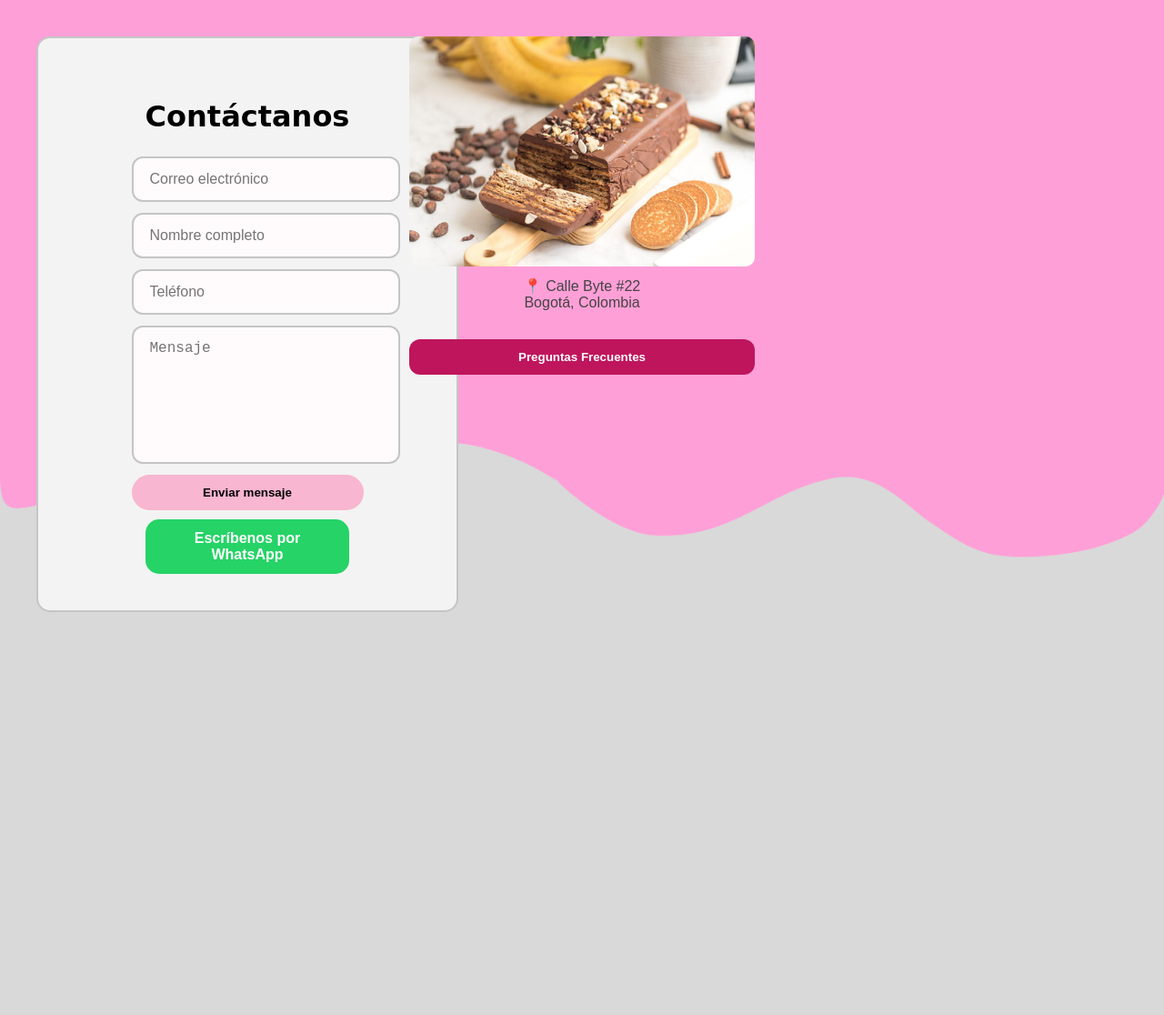
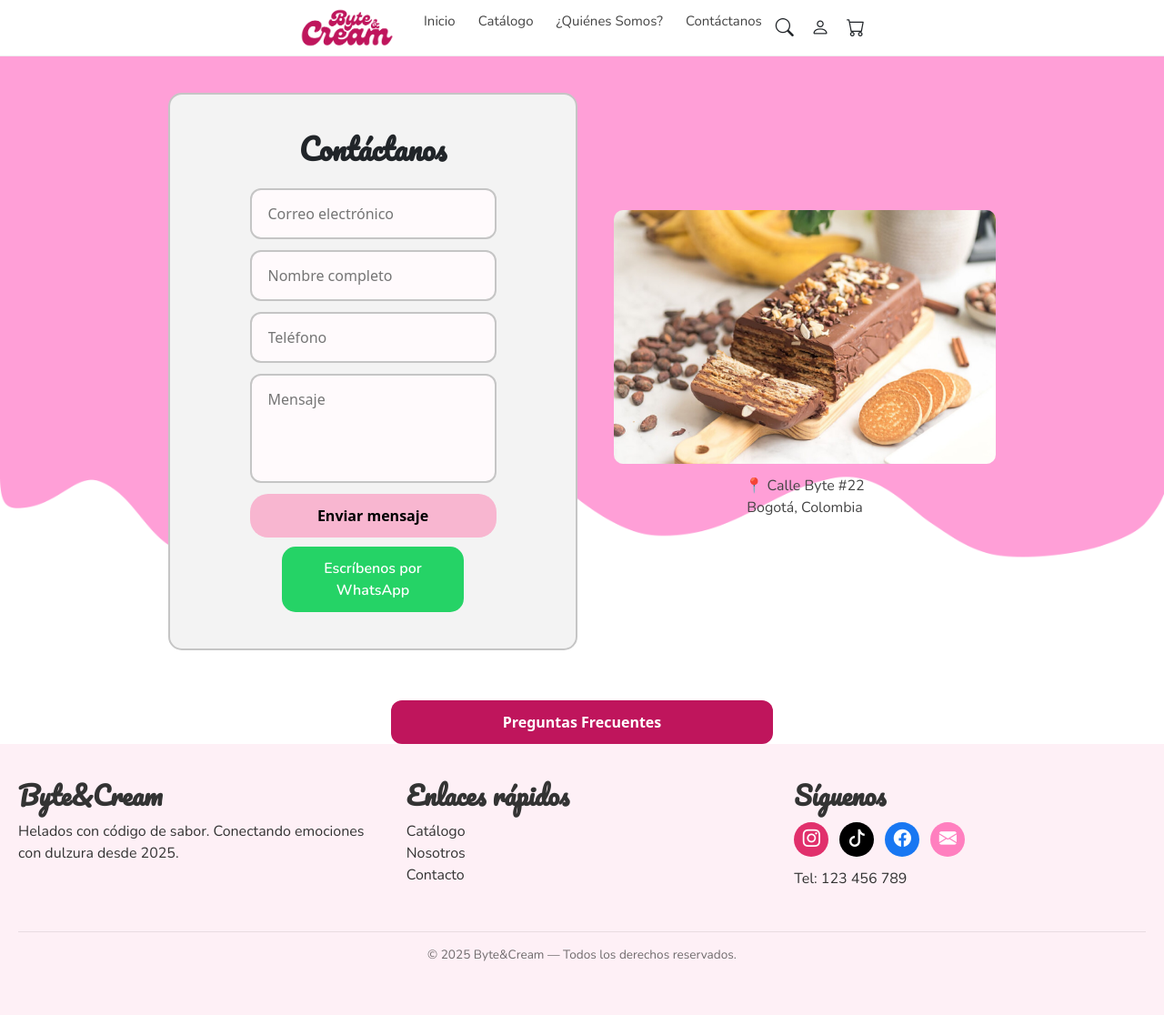
Before and after one commit to generationequipo1/LiquiDevsFrontEnd, a website: page HTML/contactanos.html in a window 1280 px wide. Shown: the whole page at 91% size. Before the commit the page ends 900 px from the top, so only its background shows below. Drawn offline with nearby package versions, Linux system fonts and the light colour scheme.

Commit message:
entrega tarea 5 proyecto

```diff
--- a/CSS/style12.css
+++ b/CSS/style12.css
@@ -176,14 +176,6 @@ amarillo #E5E56A
     background: #f09aba;
 }
 
-/* Contáctanos */
-.contacto-container {
-  display: grid;
-  grid-template-columns: 1fr 1fr 1fr;
-  gap: 30px;
-  padding: 40px;
-  align-items: flex-start;
-}
 
 /* formulario */
 .contacto-form h2 {
@@ -273,18 +265,25 @@ amarillo #E5E56A
     background-color: #a3134f;
 }
 
-.oculto {
-    display: none;
+.FAQs{
+    display: flex;
+    align-items: center;
+    flex-flow: column;
 }
-
 /* Contenedor de preguntas frecuentes*/
 .faq-box {
+    display: none;
     margin-top: 25px;
     background: #ffffff;
     padding: 20px;
     border-radius: 12px;
     box-shadow: 0 0 10px #00000022;
+    width: 90%;
 }
+.faq-box.active {
+    display: block;
+}
+
 
 /* Preguntas */
 .faq-item {
--- a/HTML/contactanos.html
+++ b/HTML/contactanos.html
@@ -2,161 +2,49 @@
 <html lang="en">
 <head>
     <meta charset="UTF-8">
-    <meta name="viewport" content="width=device-width, initial-scale=1.0">
+    <meta name="viewport" content="width=device-width, initial-scale=1">
     <title>Contáctanos</title>
 
     <!-- Rutas corregidas -->
     <link rel="stylesheet" href="../CSS/style12.css">
     <link rel="stylesheet" href="../CSS/style.css">
+
+    <link href="https://cdn.jsdelivr.net/npm/bootstrap@5.3.0/dist/css/bootstrap.min.css" rel="stylesheet">
+    <link rel="stylesheet" href="https://cdn.jsdelivr.net/npm/bootstrap-icons@1.10.5/font/bootstrap-icons.css">
+    <link href="https://fonts.googleapis.com/css2?family=Pacifico&display=swap" rel="stylesheet">
+
+    <!-- nunito -->
+    <link href="https://fonts.googleapis.com/css2?family=Nunito:wght@300;400;600;700&display=swap" rel="stylesheet">
 </head>
 
 <body>
+    <header>
+        <nav class="navbar nav-css">
+            <div class="nav-container">
 
 
+                <a class="logo" href="#">
+                    <img src="../Assets/logos/LogoByte.png" alt="Logo">
+                </a>
 
+                <!-- menu -->
+                <ul class="menu">
+                    <li><a href="/HTML/paginaPrincipal.html">Inicio</a></li>
+                    <li><a href="/HTML/catalogo.html">Catálogo</a></li>
+                    <li><a href="/HTML/acercaDeNosotros.html">¿Quiénes Somos?</a></li>
+                    <li><a href="/HTML/contactanos.html">Contáctanos</a></li>
+                </ul>
 
+                <!-- iconos -->
+                <div class="icons">
+                    <i class="bi bi-search"></i>
+                    <i class="bi bi-person"></i>
+                    <i class="bi bi-cart"></i>
+                </div>
 
-
-
-
-
-
-
-
-
-
-
-
-
-
-
-
-
-
-
-
-
-
-
-
-
-
-
-
-
-
-
-
-
-
-
-
-
-
-
-
-
-
-
-
-
-
-
-
-
-
-
-
-
-
-
-
-
-
-
-
-
-
-
-
-
-
-
-
-
-
-
-
-
-
-
-
-
-
-
-
-
-
-
-
-
-
-
-
-
-
-
-
-
-
-
-
-
-
-
-
-
-
-
-
-
-
-
-
-
-
-
-
-
-
-
-
-
-
-
-
-
-
-
-
-
-
-
-
-
-
-
-
-
-
-
-
-
-
-
-
-
-
+            </div>
+        </nav>
+    </header>
 
     <section class="contacto-container">
         <div class="contacto-form">
@@ -180,38 +68,82 @@
                 📍 Calle Byte #22 <br>
                 Bogotá, Colombia
             </p>
-            <button class="btn-faq-toggle">Preguntas Frecuentes</button>
+
         </div>
 
-        <div class="faq-box oculto">
+    </section>
+
+    <section class="FAQs">
+            <button  type="button" class="btn-faq-toggle" id="btn-toggle">Preguntas Frecuentes</button>
+          <div class="faq-box" id="faq-div">
             <h2>Preguntas Frecuentes</h2>
 
             <div class="faq-item">
-                <button class="faq-question">¿Cuánto tarda el envío?</button>
+                <button type="button" class="faq-question">¿Cuánto tarda el envío?</button>
                 <div class="faq-answer">
                     <p>Entre 2 y 5 días hábiles dependiendo de tu ciudad.</p>
                 </div>
             </div>
 
             <div class="faq-item">
-                <button class="faq-question">¿Cuál es el costo del envío?</button>
+                <button type="button" class="faq-question">¿Cuál es el costo del envío?</button>
                 <div class="faq-answer">
                     <p>El sistema calcula el valor automáticamente al finalizar la compra.</p>
                 </div>
             </div>
 
             <div class="faq-item">
-                <button class="faq-question">¿Puedo hacer seguimiento a mi pedido?</button>
+                <button type="button" class="faq-question">¿Puedo hacer seguimiento a mi pedido?</button>
                 <div class="faq-answer">
                     <p>Sí, recibirás tu número de guía por correo.</p>
                 </div>
             </div>
         </div>
 
+
     </section>
 
+
+    <footer class="footer">
+        <div class="footer-container">
+
+            <div class="footer-col">
+                <h3 class="footer-title">Byte&Cream</h3>
+                <p class="footer-text">
+                    Helados con código de sabor. Conectando emociones con dulzura desde 2025.
+                </p>
+            </div>
+
+            <div class="footer-col">
+                <h3 class="footer-title">Enlaces rápidos</h3>
+                <ul class="footer-links">
+                    <li><a href="#">Catálogo</a></li>
+                    <li><a href="#">Nosotros</a></li>
+                    <li><a href="#">Contacto</a></li>
+                </ul>
+            </div>
+
+            <div class="footer-col">
+                <h3 class="footer-title">Síguenos</h3>
+
+                <div class="footer-social">
+                    <a href="#" class="social-btn instagram"><i class="bi bi-instagram"></i></a>
+                    <a href="#" class="social-btn tiktok"><i class="bi bi-tiktok"></i></a>
+                    <a href="#" class="social-btn facebook"><i class="bi bi-facebook"></i></a>
+                    <a href="#" class="social-btn email"><i class="bi bi-envelope-fill"></i></a>
+                </div>
+
+                <p class="footer-text">Tel: 123 456 789</p>
+            </div>
+
+        </div>
+
+        <div class="footer-bottom">
+            <p>© 2025 Byte&Cream — Todos los derechos reservados.</p>
+        </div>
+    </footer>
     <!-- Script corregido -->
-    <script src="../JS/script12.js"></script>
+    <script src="/JS/contactenos.js"></script>
 
 </body>
 </html>
--- /dev/null
+++ b/JS/contactenos.js
@@ -0,0 +1,46 @@
+
+
+// preguntas frecuentes
+const btnFAQ = document.getElementById("btn-toggle");
+const faqBox = document.querySelector('#faq-div');
+
+btnFAQ.addEventListener('click', function() {
+    faqBox.classList.toggle('active');
+});
+
+
+
+// Abrir y cerrar cada pregunta
+const faqQuestions = document.querySelectorAll('.faq-question');
+
+faqQuestions.forEach(btn => {
+    btn.addEventListener('click', () => {
+        btn.classList.toggle('active');
+        btn.nextElementSibling.classList.toggle('open');
+    });
+});
+
+
+
+// formulario prom
+
+const form = document.getElementById("form-contacto");
+
+form.addEventListener("submit", async (e) => {
+    e.preventDefault(); // Evita recargar la página
+
+    const data = new FormData(form);
+
+    const response = await fetch(form.action, {
+        method: "POST",
+        body: data,
+        headers: { "Accept": "application/json" }
+    });
+
+    if (response.ok) {
+        alert("Tu mensaje ha sido enviado correctamente ❤️");
+        form.reset();
+    } else {
+        alert("Hubo un error al enviar el mensaje.");
+    }
+});
--- a/JS/script12.js
+++ b/JS/script12.js
@@ -1,7 +1,10 @@
 const textoVision = document.getElementById("p-vision").innerHTML;
+console.log(textoVision);
+
 const textoMision = document.getElementById("p-mision").innerHTML;
+console.log(textoMision);
 const textoHistoria = document.getElementById("p-historia").innerHTML;
-
+console.log(textoHistoria);
 
 
 function mostrarMision(){
@@ -41,45 +44,3 @@ botones.forEach(boton => {
         document.getElementById(idContenido).classList.add("active"); // Mostrar el contenido correcto
     });
 });
-
-// formulario prom
-
-const form = document.getElementById("form-contacto");
-
-form.addEventListener("submit", async (e) => {
-    e.preventDefault(); // Evita recargar la página
-
-    const data = new FormData(form);
-
-    const response = await fetch(form.action, {
-        method: "POST",
-        body: data,
-        headers: { "Accept": "application/json" }
-    });
-
-    if (response.ok) {
-        alert("Tu mensaje ha sido enviado correctamente ❤️");
-        form.reset();
-    } else {
-        alert("Hubo un error al enviar el mensaje.");
-    }
-});
-
-
-// preguntas frecuentes
-const btnFAQ = document.querySelector('.btn-faq-toggle');
-const faqBox = document.querySelector('.faq-box');
-
-btnFAQ.addEventListener('click', () => {
-    faqBox.classList.toggle('oculto');
-});
-
-// Abrir y cerrar cada pregunta
-const faqQuestions = document.querySelectorAll('.faq-question');
-
-faqQuestions.forEach(btn => {
-    btn.addEventListener('click', () => {
-        btn.classList.toggle('active');
-        btn.nextElementSibling.classList.toggle('open');
-    });
-});
```
Also changed, not shown: HTML/acercaDeNosotros.html (+10 -72 lines), HTML/catalogo.html (+93 -0 lines), HTML/paginaPrincipal.html (+93 -0 lines).
